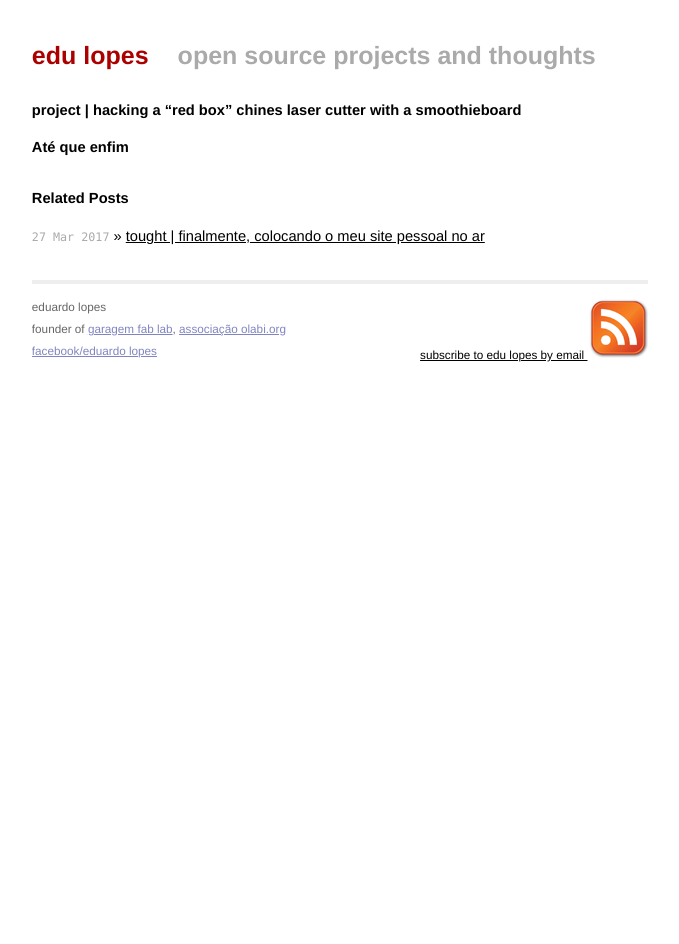
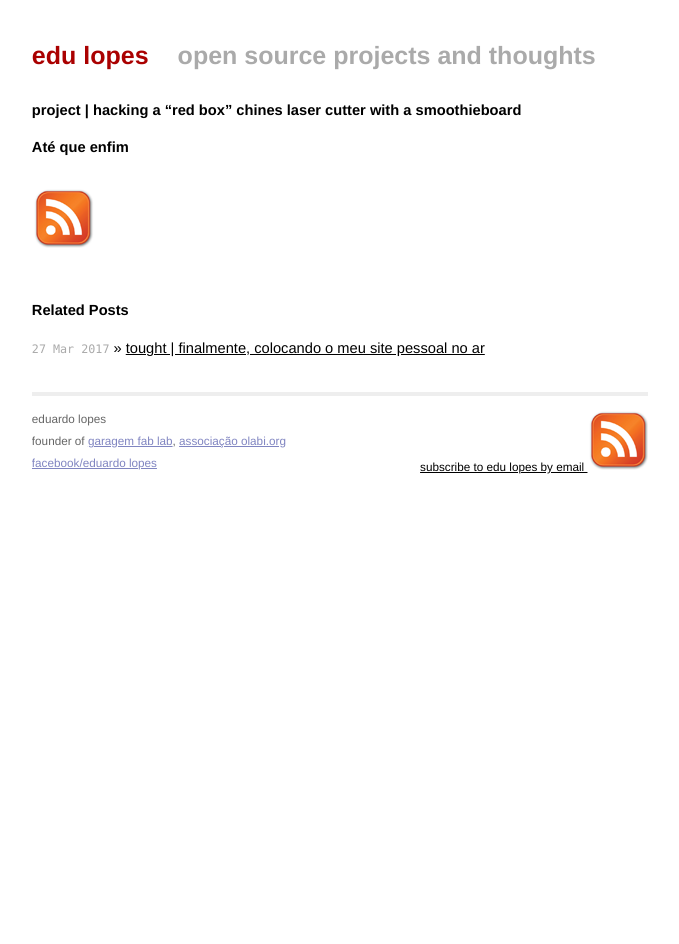
Before and after one commit to mojombo/mojombo.github.io, a Jekyll site: the page built from _posts/2017-03-01-bostinha.md, in a window 1280 px wide. Shown: the whole page, without its empty margins (300-979 px from the left). Built offline with Jekyll 4.4.1, drawn with Linux system fonts in a browser that asks for light colours.

Commit message:
Update 2017-03-01-bostinha.md

```diff
--- a/_posts/2017-03-01-bostinha.md
+++ b/_posts/2017-03-01-bostinha.md
@@ -6,3 +6,4 @@ title: project | hacking a "red box" chines laser cutter with a smoothieboard
 {{ page.title }}
 ================
 ## Até que enfim
+![testando imagem](/images/rss.png)
```
